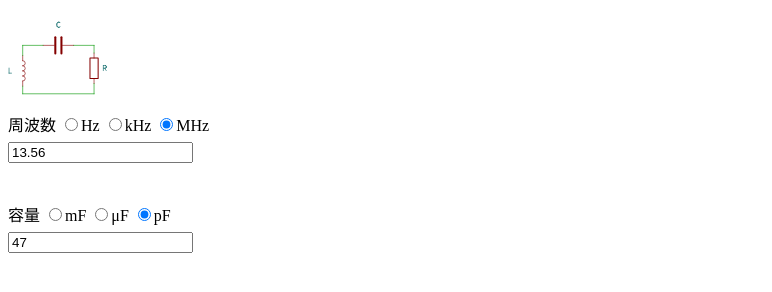
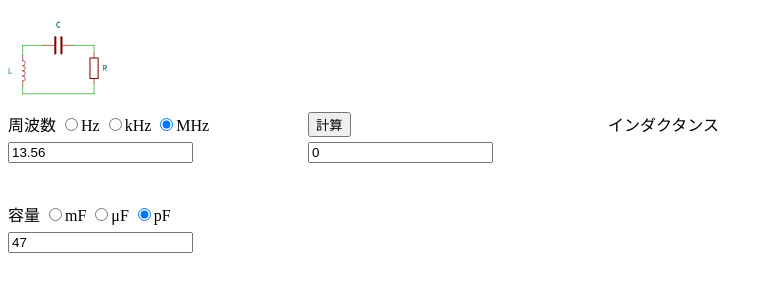
Before and after one commit to Tail-BackShape/PracHTML-CSS-JS, a plain HTML site: page calcINDUCTANCE/index.html in a window 1280 px wide. Shown: the whole page, without its empty margins (0-772 px from the left). Drawn offline with Linux system fonts and the light colour scheme.

Commit message:
add funcButton and indVal
button for calcInductance, and indVal for show inductance value

```diff
--- a/calcINDUCTANCE/index.html
+++ b/calcINDUCTANCE/index.html
@@ -29,8 +29,21 @@
             <input type="radio" name="F" value="2">μF
             <input type="radio" name="F" value="3" checked="checked">pF
         </div>
+
         <div id="CapaVal">
             <input type="number" id="capaForm" value=47>
+        </div>
+
+        <div id="sendButton">
+            <input type="button" value="計算" onclick="calcInductance()">
+        </div>
+
+        <div id="result">
+            <label for="resultForm">インダクタンス</label>
+        </div>
+
+        <div id="resultVal">
+            <input type="number" id="inductance" value=0>
         </div>
     </form>
 
```
